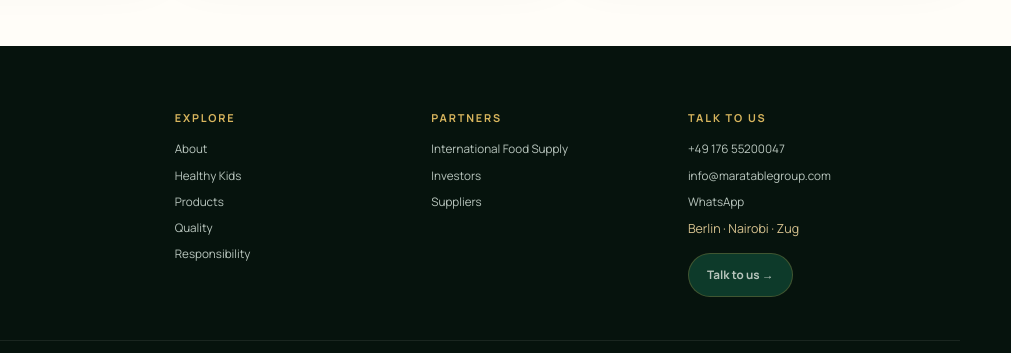
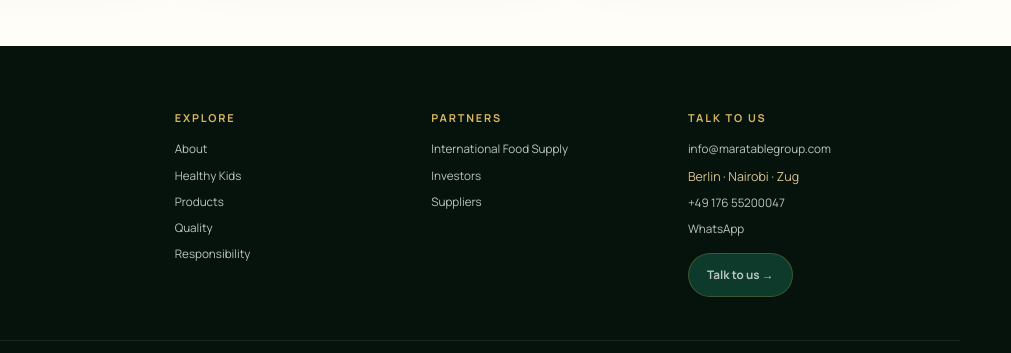
Before and after one commit to Kmuroki73/Maratable---Final, a plain HTML site: page responsibility.html in a window 1280 px wide. Shown: the part 1440-1793 px from the top of the page, 269-1280 px from the left. Drawn offline with Linux system fonts and the light colour scheme.

Commit message:
Standardize alphabetical navigation and footer across pages

```diff
--- a/responsibility.html
+++ b/responsibility.html
@@ -27,6 +27,6 @@
 <section class="content"><div class="wrap content-grid"><div class="media-card editorial-media"><img src="assets/hero-farm-harvest.webp" alt="Fresh produce from an agricultural harvest"></div><div class="panel"><div class="kicker">Our approach</div><h2>Responsibility belongs in the supply chain.</h2><p>We value partners who care about quality, the land they work on and the people around them.</p><p>We keep the commitment practical: better sourcing conversations, reduced waste where possible and supply relationships built for the long term.</p></div></div></section>
 <section class="section light"><div class="wrap"><div class="grid-3"><div class="stat-card"><div class="big">01</div><b>Sourcing</b><p>Work with partners who take quality and stewardship seriously.</p></div><div class="stat-card"><div class="big">02</div><b>Efficiency</b><p>Use frozen formats to help reduce unnecessary seasonal pressure.</p></div><div class="stat-card"><div class="big">03</div><b>Partnership</b><p>Build relationships that create dependable value.</p></div></div></div></section>
 </main>
-<footer class="footer"><div class="wrap footer-grid"><div class="footer-brand-col"><a class="brand footer-brand" href="index.html"><img src="assets/mtg-logo.jpg" alt="MaraTable Group"><span class="name">MaraTable Group</span></a><p class="footer-tagline">Premium Foods · Global Supply</p><p class="footer-description">African Foods. International Food Supply.</p></div><div><h4>Explore</h4><a href="company.html">About</a><a href="healthy-kids.html">Healthy Kids</a><a href="products.html">Products</a><a href="resources.html">Quality</a><a href="responsibility.html">Responsibility</a></div><div><h4>Partners</h4><a href="export.html">International Food Supply</a><a href="investors.html">Investors</a><a href="suppliers.html">Suppliers</a></div><div><h4>Talk to us</h4><a href="tel:+4917655200047">+49 176 55200047</a><a href="mailto:info@maratablegroup.com">info@maratablegroup.com</a><a href="https://wa.me/4917655200047?text=Hello%20MaraTable%20Group%2C%20I%20would%20like%20to%20make%20an%20enquiry." target="_blank" rel="noopener noreferrer">WhatsApp</a><span class="footer-locations">Berlin · Nairobi · Zug</span><a class="nav-cta" style="margin-top:15px;width:max-content" href="contact.html">Talk to us →</a></div></div><div class="wrap footer-bottom"><span>© <span data-year></span> MaraTable Group. All rights reserved.</span><span>Premium Foods · Global Supply</span></div></footer>
+<footer class="footer"><div class="wrap footer-grid"><div class="footer-brand-col"><a class="brand footer-brand" href="index.html"><img src="assets/mtg-logo.jpg" alt="MaraTable Group"><span class="name">MaraTable Group</span></a><p class="footer-tagline">Premium Foods · Global Supply</p><p class="footer-description">African Foods. International Food Supply.</p></div><div><h4>Explore</h4><a href="company.html">About</a><a href="healthy-kids.html">Healthy Kids</a><a href="products.html">Products</a><a href="resources.html">Quality</a><a href="responsibility.html">Responsibility</a></div><div><h4>Partners</h4><a href="export.html">International Food Supply</a><a href="investors.html">Investors</a><a href="suppliers.html">Suppliers</a></div><div><h4>Talk to us</h4><a href="mailto:info@maratablegroup.com">info@maratablegroup.com</a><span class="footer-locations">Berlin · Nairobi · Zug</span><a href="tel:+4917655200047">+49 176 55200047</a><a href="https://wa.me/4917655200047?text=Hello%20MaraTable%20Group%2C%20I%20would%20like%20to%20make%20an%20enquiry." target="_blank" rel="noopener noreferrer">WhatsApp</a><a class="nav-cta" style="margin-top:15px;width:max-content" href="contact.html">Talk to us →</a></div></div><div class="wrap footer-bottom"><span>© <span data-year></span> MaraTable Group. All rights reserved.</span><span>Premium Foods · Global Supply</span></div></footer>
 <a class="float-wa" href="https://wa.me/4917655200047?text=Hello%20MaraTable%20Group%2C%20I%20would%20like%20to%20make%20an%20enquiry." target="_blank" rel="noopener noreferrer" aria-label="WhatsApp"><svg viewBox="0 0 32 32" width="25" height="25" aria-hidden="true" focusable="false"><path fill="currentColor" d="M16 3.2A12.6 12.6 0 0 0 5.1 22.1L3.5 28l6.1-1.6A12.7 12.7 0 1 0 16 3.2Zm0 22.9a10.2 10.2 0 0 1-5.2-1.4l-.4-.2-3.6.9 1-3.5-.2-.4A10.2 10.2 0 1 1 16 26.1Zm5.6-7.6c-.3-.2-1.8-.9-2.1-1s-.5-.2-.7.2-.8 1-.9 1.2-.3.2-.6.1a8.4 8.4 0 0 1-2.5-1.5 9.3 9.3 0 0 1-1.7-2.1c-.2-.3 0-.5.1-.6l.5-.6c.2-.2.2-.3.3-.5s0-.4 0-.5-.7-1.7-1-2.3c-.2-.5-.5-.4-.7-.4h-.6c-.2 0-.5.1-.8.4s-1.1 1.1-1.1 2.6 1.1 3 1.2 3.2a11.4 11.4 0 0 0 4.4 4c.6.3 1.1.5 1.5.6.6.2 1.2.2 1.7.1.5-.1 1.8-.7 2-1.4.3-.7.3-1.3.2-1.4s-.2-.2-.5-.4Z"/></svg></a>
 <script src="script.js"></script></body></html>
```
